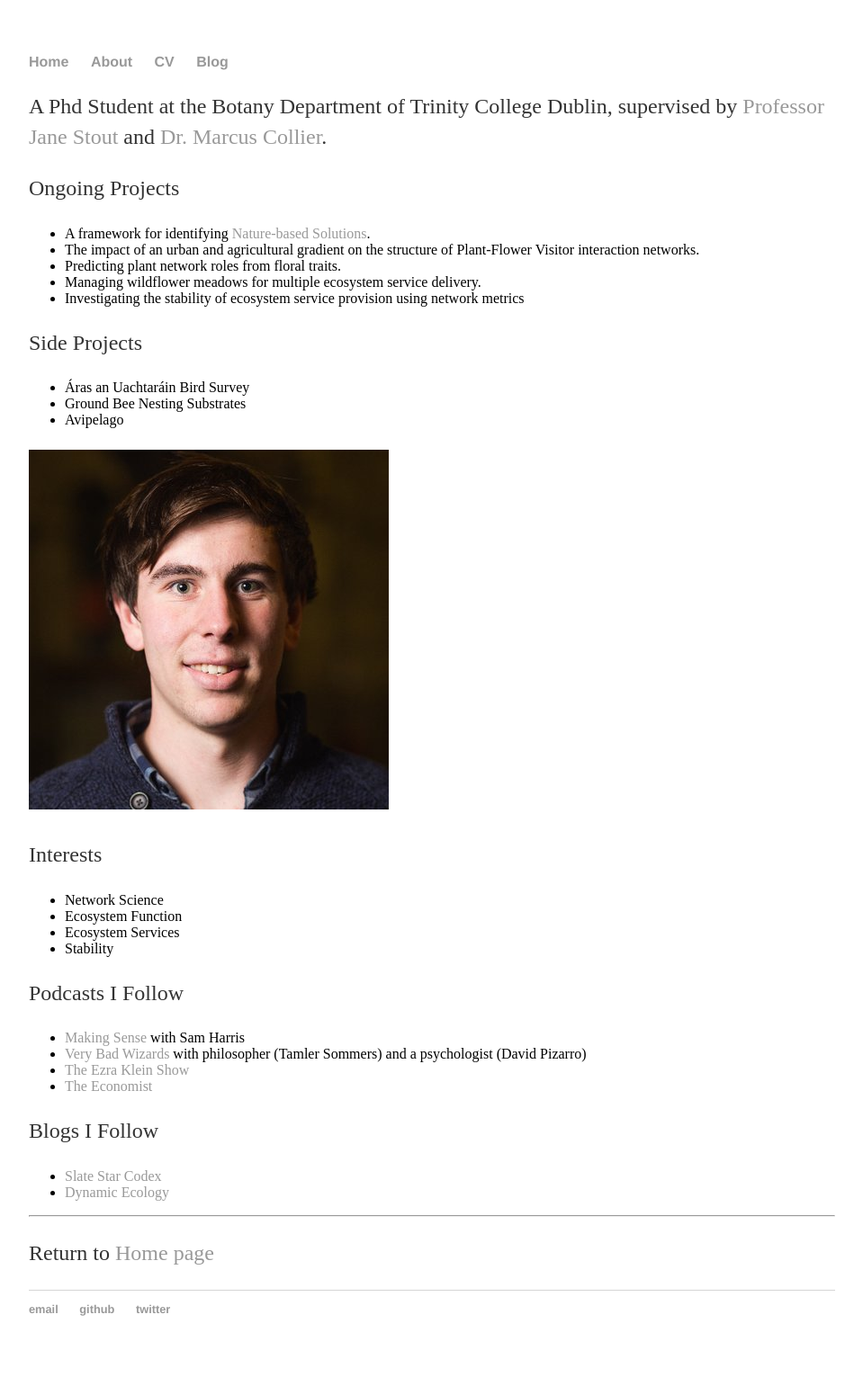
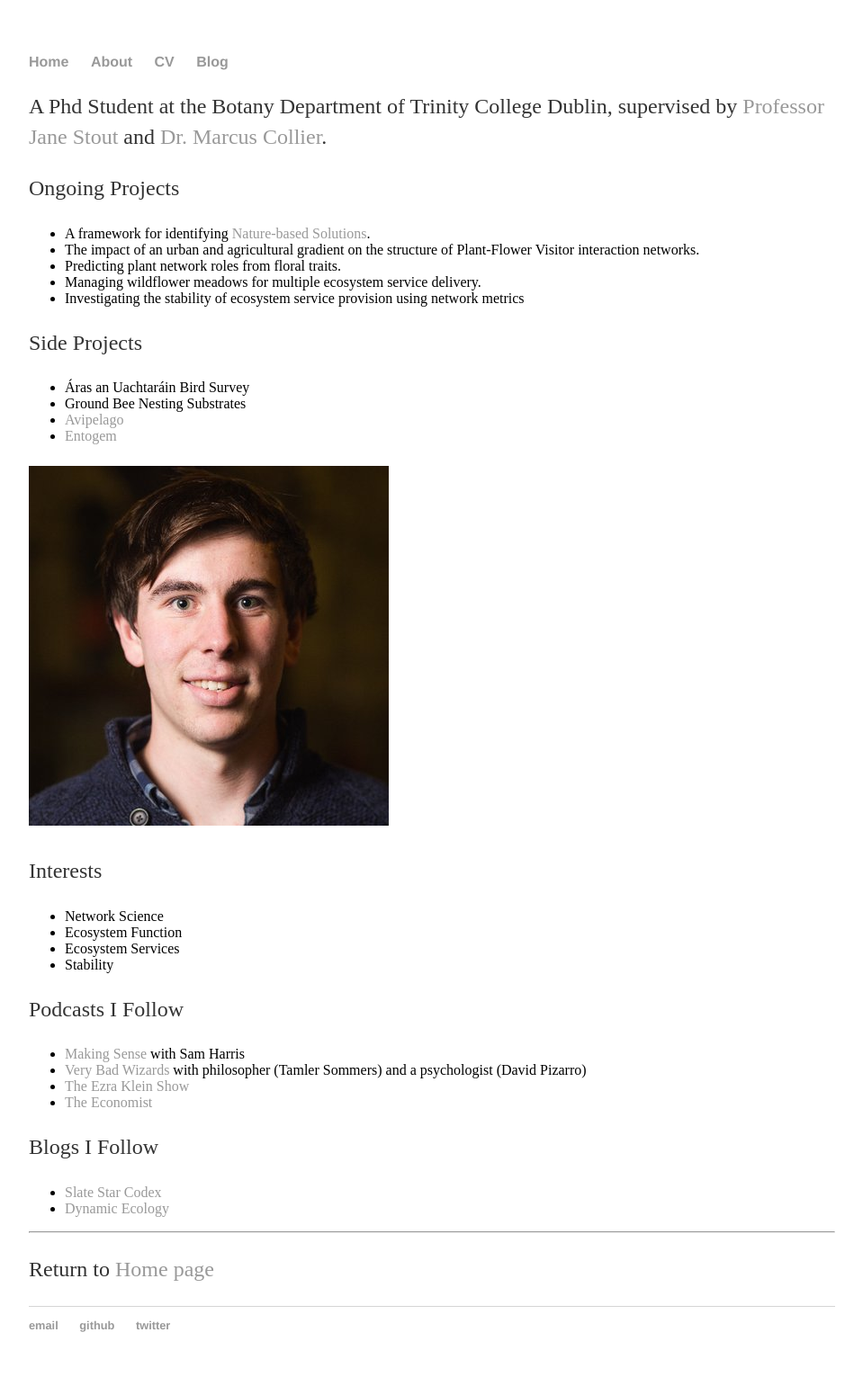
Before and after one commit to ciwhite/ciwhite.github.io, a Jekyll site: the page built from about.md, in a window 1280 px wide. Shown: the whole page at 90% size, without its empty margins (160-1119 px from the left). Built offline with Jekyll 4.4.1, drawn with Linux system fonts in a browser that asks for light colours; our own code applies the rules of GitHub Pages for plain Markdown files.

Commit message:
Update about.md

```diff
--- a/about.md
+++ b/about.md
@@ -14,7 +14,8 @@ Ongoing Projects
 Side Projects
 * Áras an Uachtaráin Bird Survey
 * Ground Bee Nesting Substrates
-* Avipelago
+* [Avipelago](https://sysrev.com/u/1225/p/23706)
+* [Entogem](https://sysrev.com/u/371/p/16612)
 
 
 ![alt text](profile.jpg)
```
